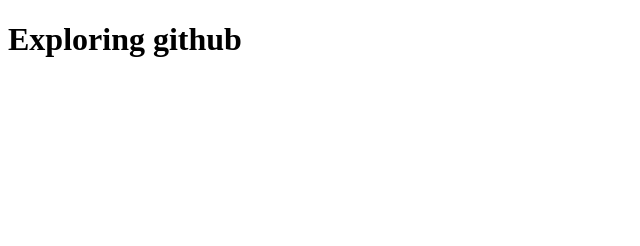
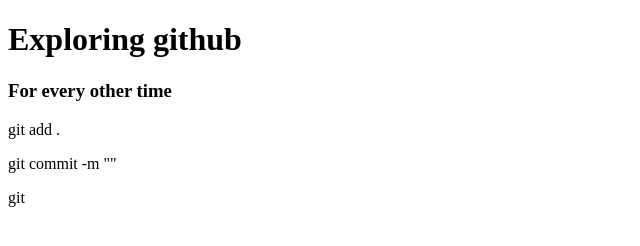
Before and after one commit to tasneem28892/my-second-github, a plain HTML site: page index.html in a window 1280 px wide. Shown: the whole page, without its empty margins (0-640 px from the left). Drawn offline with Linux system fonts and the light colour scheme.

Commit message:
changes commands to push in github

```diff
--- a/index.html
+++ b/index.html
@@ -7,5 +7,11 @@
 </head>
 <body>
     <h1>Exploring github</h1>
+    <div>
+        <h3>For every other time</h3>
+        <p>git add .</p>
+        <p>git commit -m ""</p>
+        <p>git </p>
+    </div>
 </body>
 </html>
```
